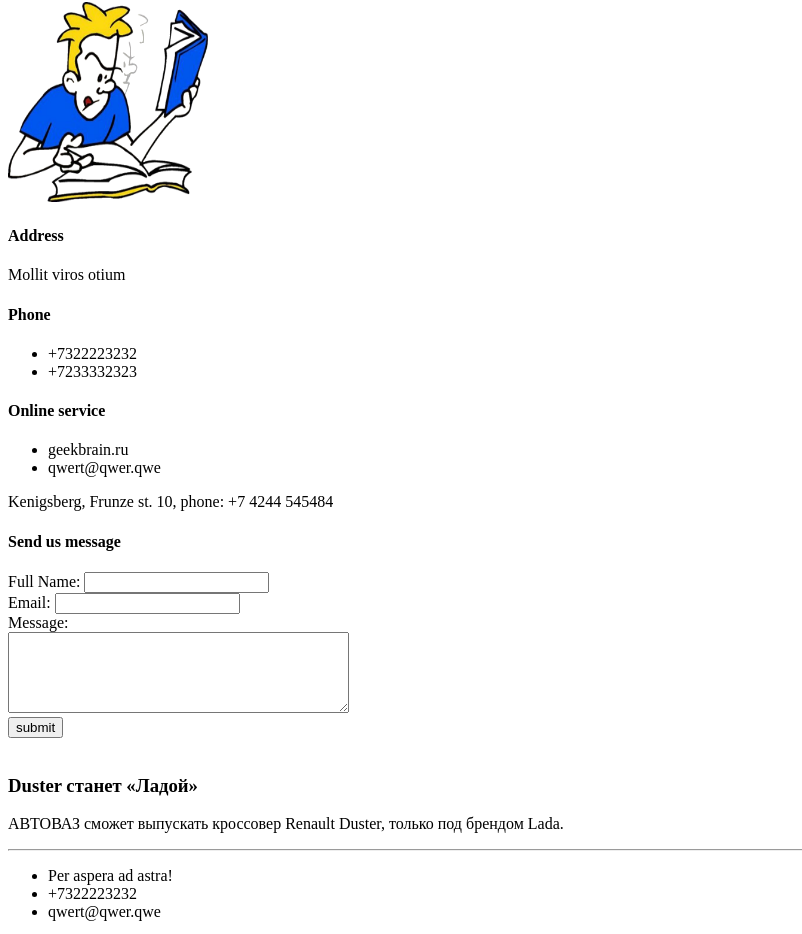
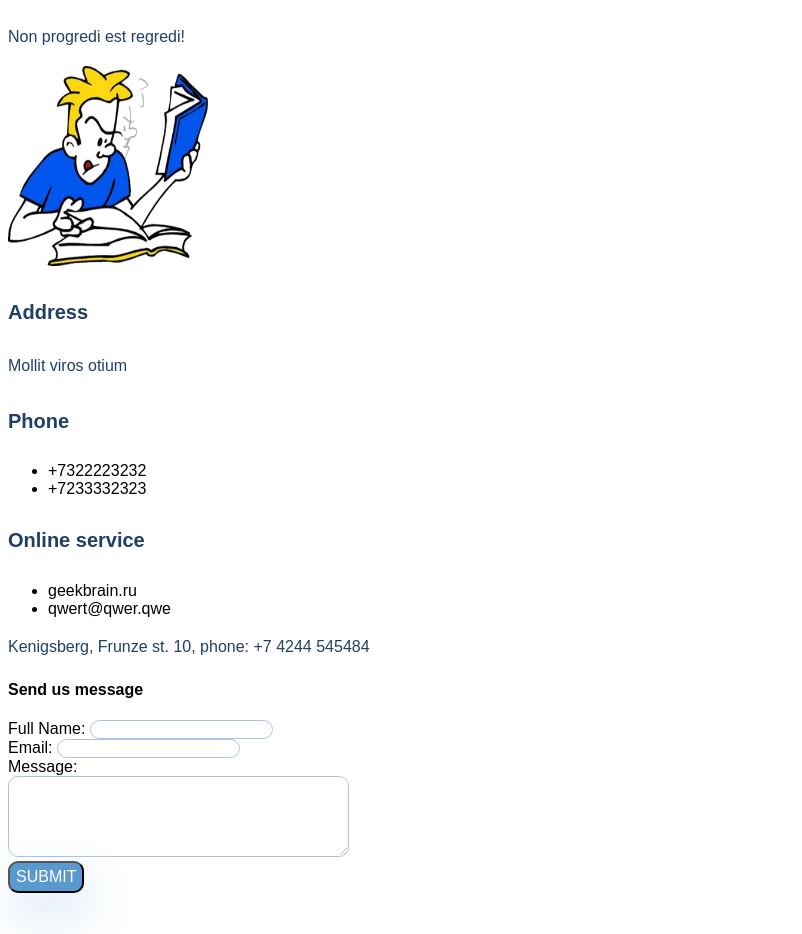
Before and after one commit to Mikhail-Li/For_HTML_CSS, a plain HTML site: page L1/contacts.html in a window 1280 px wide. Shown: the part 151-1085 px from the top of the page, without its empty margins (0-802 px from the left). Drawn offline with Linux system fonts and the light colour scheme.

Commit message:
Lesson 3 HW

```diff
--- a/L1/contacts.html
+++ b/L1/contacts.html
@@ -5,40 +5,40 @@
 <meta charset="UTF-8">
 <meta name="viewport" content="width=device-width, initial scale = 1.0" >
 <meta http-equiv="X-UA-Compartible" content="ie=edge">
-
+<link rel="stylesheet" href="style.css">
 </head>
 <body>
     <ol>
         <li><a href="index.html">Главная</a></li>
         <li><a href="contacts.html">Контакты</a></li>
     </ol>
-    <h2>Contact Us</h2>
-    <p>Non progredi est regredi!</p>
+    <h2 class="head_two_contacts">Contact Us</h2>
+    <p class = "paragraph">Non progredi est regredi!</p>
     <img src="img/contact.png" alt="contacts photo" style="height: 200px; width: 200px;">
     <form action="#">
-        <h4>Address</h4>
-        <p>Mollit viros otium</p>
-        <h4>Phone</h4>
+        <h4 class="head_four">Address</h4>
+        <p class = "paragraph">Mollit viros otium</p>
+        <h4 class="head_four">Phone</h4>
         <ul>
             <li>+7322223232</li>
             <li>+7233332323</li>
         </ul>
-        <h4>Online service</h4>
+        <h4 class="head_four">Online service</h4>
         <ul>
             <li>geekbrain.ru</li>
             <li>qwert@qwer.qwe</li>
         </ul>
-        <p> Kenigsberg, Frunze st. 10, phone: +7 4244 545484</p>
+        <p class = "paragraph"> Kenigsberg, Frunze st. 10, phone: +7 4244 545484</p>
         <h4>Send us message</h4>
-        Full Name: <input type="text"><br>
-        Email: <input type="email"><br>
-        Message: <br><textarea cols="40" rows="5"></textarea><br>
-        <button type="submit">submit</button><br>
+        Full Name: <input class = "input_field" type="text"><br>
+        Email: <input class = "input_field" type="email" ><br>
+        Message: <br><textarea class = "input_field" cols="40" rows="5" ></textarea><br>
+        <button class = "btn_submit" type="submit">submit</button><br>
     </form>
     <script type="text/javascript" charset="utf-8" async src="https://api-maps.yandex.ru/services/constructor/1.0/js/?um=constructor%3Ab6db68ed3f7fceba155e3e0e56dd247ccc103f294cb69237eeedc19f72d4a5db&amp;width=500&amp;height=400&amp;lang=ru_RU&amp;scroll=true"></script>
     <br>
-    <h3>Duster станет «Ладой»</h3>
-    <p>АВТОВАЗ сможет выпускать кроссовер Renault Duster, только под брендом Lada.</p>
+    <h3 class="head_three">Duster станет «Ладой»</h3>
+    <p class = "paragraph">АВТОВАЗ сможет выпускать кроссовер Renault Duster, только под брендом Lada.</p>
     <hr>
     <ul>
         <li>Per aspera ad astra!</li>
--- /dev/null
+++ b/L1/style.css
@@ -0,0 +1,46 @@
+body {
+    font-family: sans-serif;
+}
+
+.paragraph{
+    font-size: 16px;
+    line-height: 26px;
+    color: #1F3F68;
+}
+
+.head_one{
+    font-size: 64px;
+    color: #1F3F68;
+}
+.head_two_contacts{
+    font-weight: 500;
+    font-size: 44px;
+    text-align: center;
+}
+.head_three{
+    font-size: 36px;
+    text-align: center;
+}
+.head_four{
+    font-size: 20px;
+    line-height: 30px;
+    color: #1F3F68;
+}
+.input_field{
+    border: 1px solid #356EAD;
+    box-sizing: border-box;
+    border-radius: 10px;
+    opacity: 0.4;
+
+}
+.btn_submit{
+    background: #5A98D0;
+    box-shadow: 5px 20px 50px rgba(16, 112, 177, 0.2);
+    border-radius: 10px;
+    font-weight: 500;
+    font-size: 16px;
+    line-height: 26px;
+    text-align: center;
+    color: #FFFFFF;
+    text-transform: uppercase;
+}
```
Also changed, not shown: L1/index.html (+7 -7 lines).
